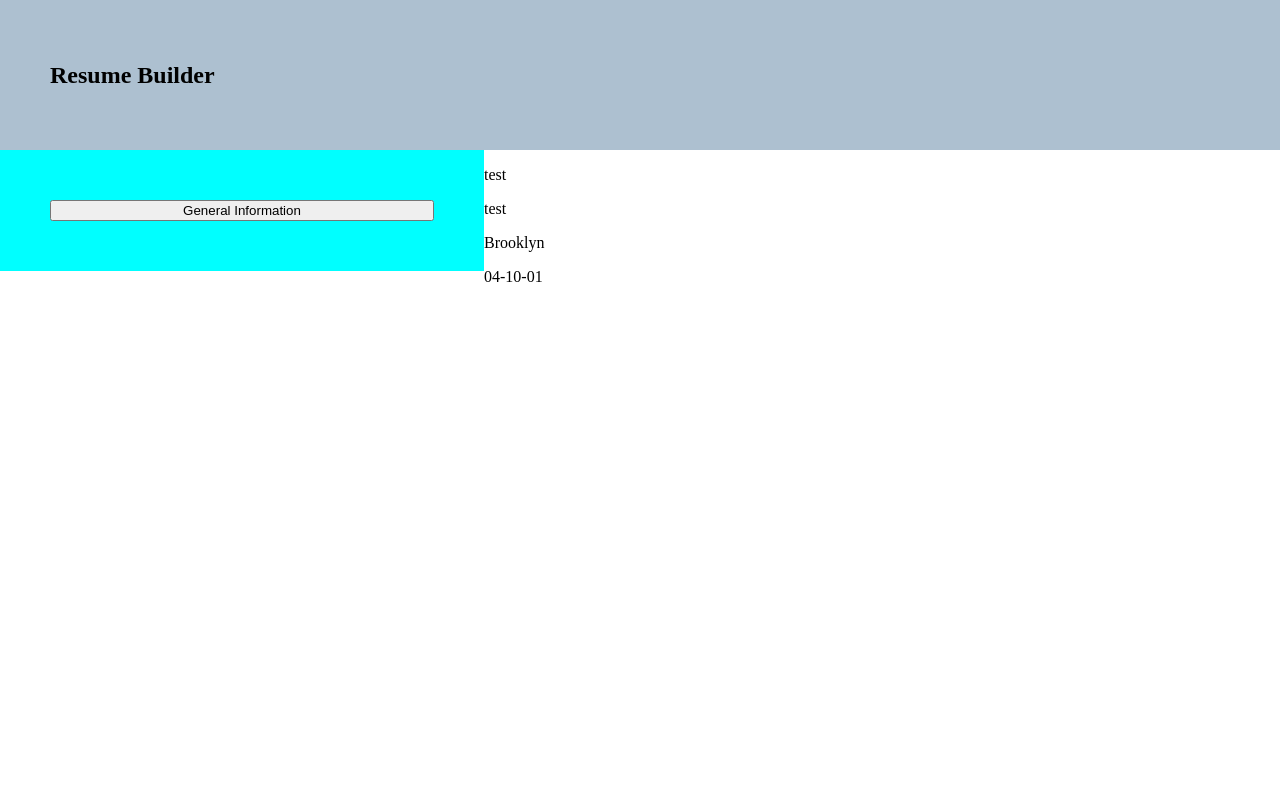
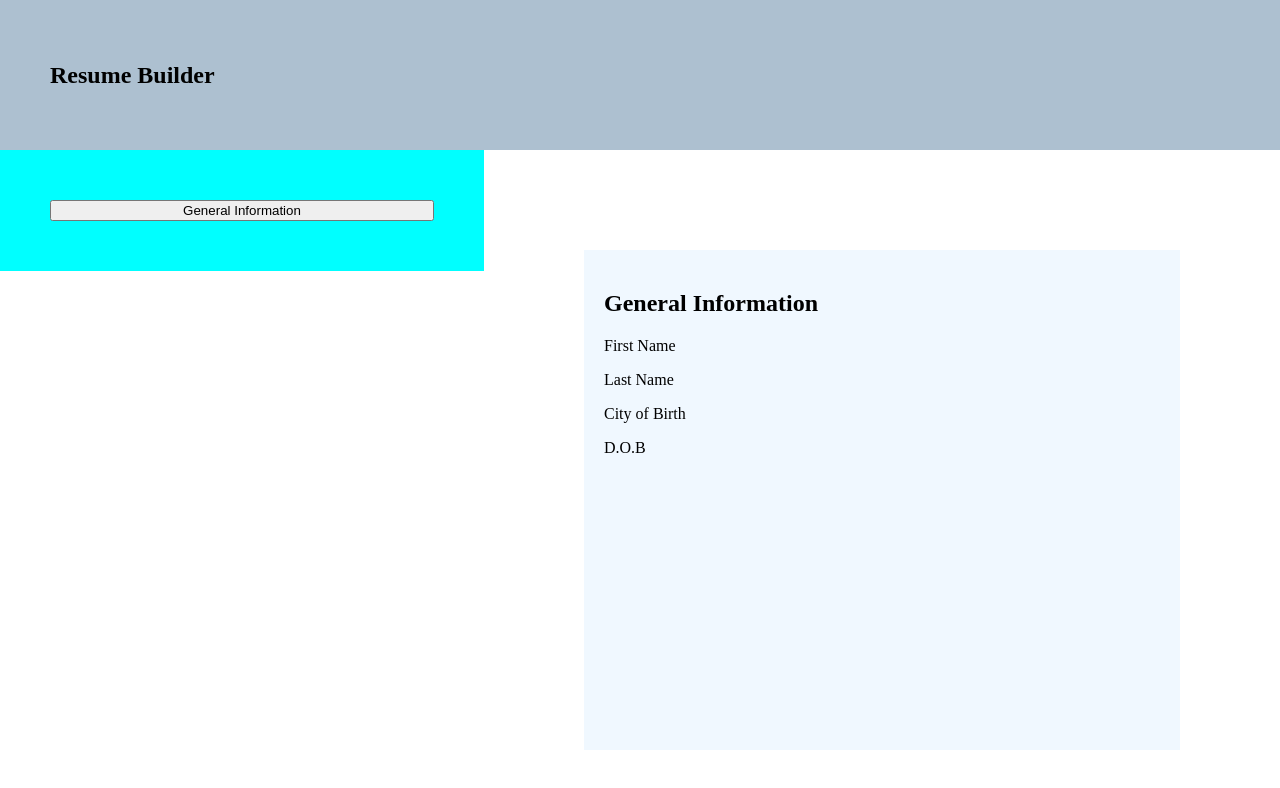
Before and after one commit to juniortorr/resume-builder, a React (Vite) app: page / in a window 1280 px wide. Shown: the top 788 px of the page. Built offline with nearby package versions, Linux system fonts and the light colour scheme.

Commit message:
- add small css to organize page

```diff
--- a/src/assets/components/App.css
+++ b/src/assets/components/App.css
@@ -0,0 +1,8 @@
+.current-resume-container {
+  display: flex;
+  padding: 100px 100px;
+  padding-bottom: 0;
+  min-height: 500px;
+  justify-content: center;
+  flex-grow: 1;
+}
--- a/src/assets/components/App.jsx
+++ b/src/assets/components/App.jsx
@@ -16,9 +16,7 @@ function App() {
         currentGeneral={currentGeneral}
       />
       <section className="current-resume-container">
-        <div className="updated-fields">
-          <Resume currentGeneral={currentGeneral} />
-        </div>
+        <Resume currentGeneral={currentGeneral} />
       </section>
     </main>
   );
--- /dev/null
+++ b/src/assets/components/Resume.css
@@ -0,0 +1,6 @@
+.resume {
+  background-color: aliceblue;
+  width: 100%;
+  display: flex;
+  padding: 20px;
+}
--- a/src/assets/components/Resume.jsx
+++ b/src/assets/components/Resume.jsx
@@ -1,10 +1,22 @@
+import './Resume.css';
+
 function Resume({ currentGeneral }) {
   return (
-    <div className="updated-general">
-      <p>{currentGeneral.firstName}</p>
-      <p>{currentGeneral.lastName}</p>
-      <p>{currentGeneral.placeOfBirth}</p>
-      <p>{currentGeneral.dateOfBirth}</p>
+    <div className="resume">
+      <div className="updated-general">
+        <h2 className="general-heading">General Information</h2>
+        <p>{currentGeneral.firstName}</p>
+        <p>{currentGeneral.lastName}</p>
+        <p>{currentGeneral.placeOfBirth}</p>
+        <p>{currentGeneral.dateOfBirth}</p>
+      </div>
+      {/* <div className="updated-general">
+        <h2 className="general-heading">General Information</h2>
+        <p>{currentGeneral.firstName}</p>
+        <p>{currentGeneral.lastName}</p>
+        <p>{currentGeneral.placeOfBirth}</p>
+        <p>{currentGeneral.dateOfBirth}</p>
+      </div> */}
     </div>
   );
 }
--- a/src/data/general-info.js
+++ b/src/data/general-info.js
@@ -1,8 +1,8 @@
 const generalInfo = {
-  firstName: 'test',
-  lastName: 'test',
-  placeOfBirth: 'Brooklyn',
-  dateOfBirth: '04-10-01',
+  firstName: 'First Name',
+  lastName: 'Last Name',
+  placeOfBirth: 'City of Birth',
+  dateOfBirth: 'D.O.B',
 };
 
 export default generalInfo;
```
